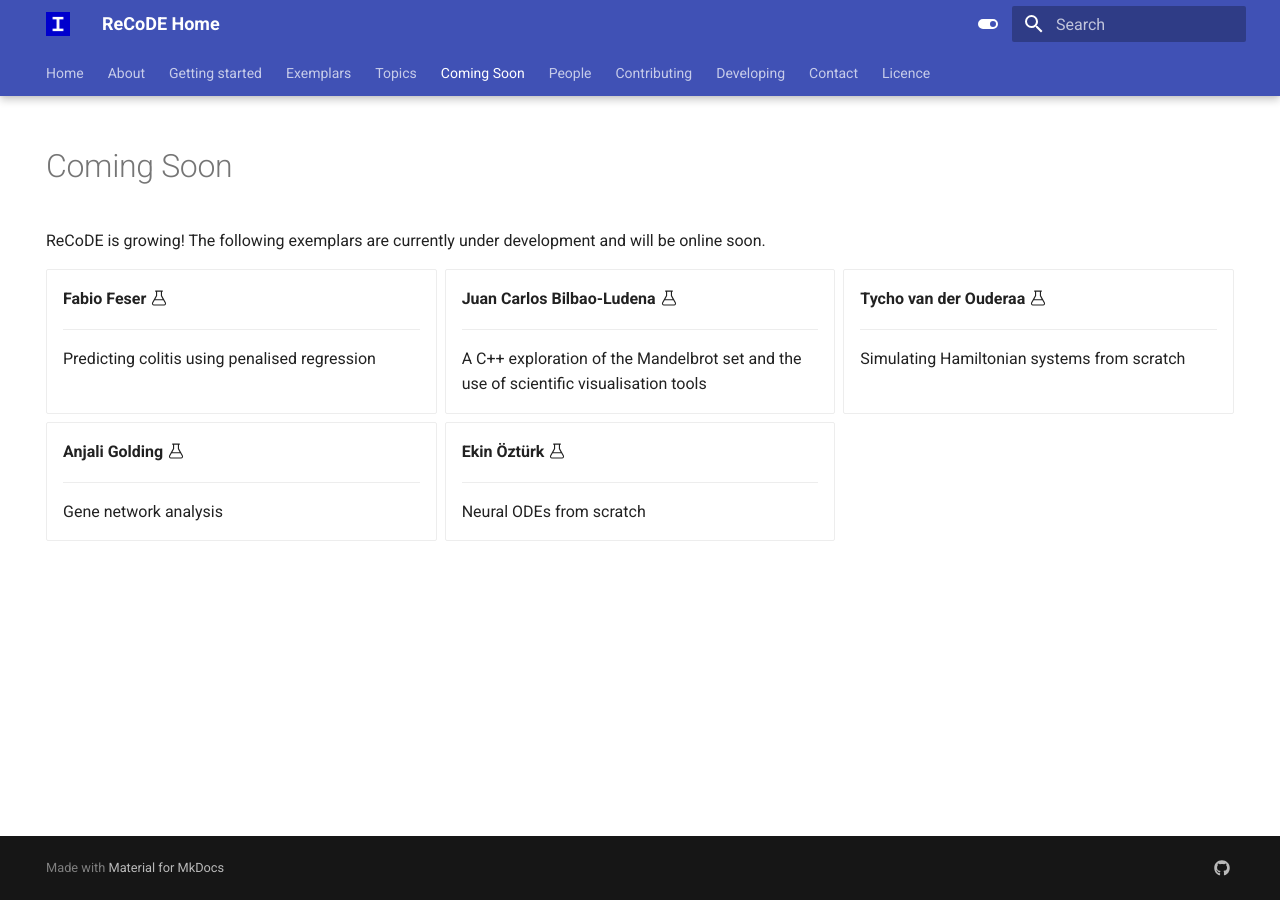
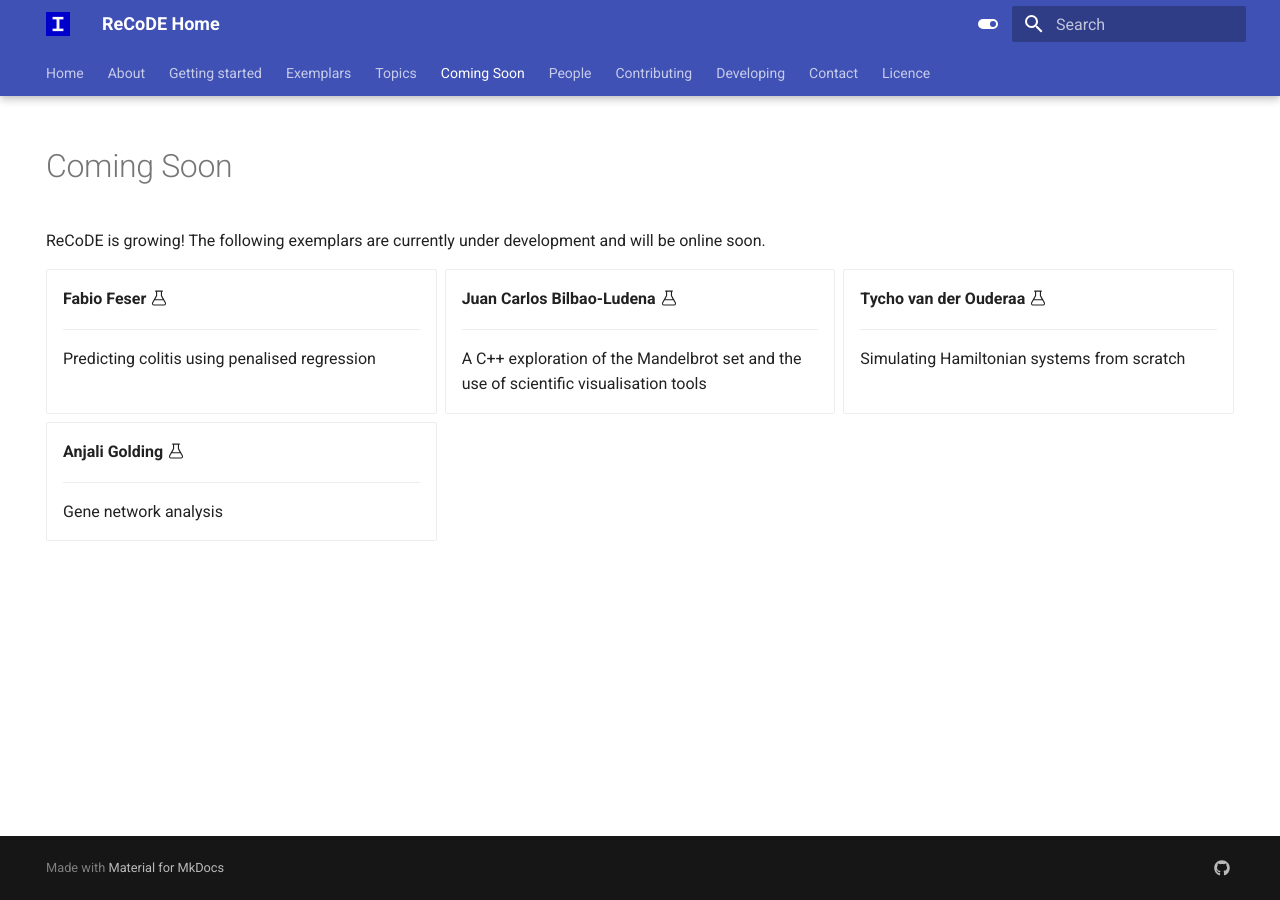
Before and after one commit to ImperialCollegeLondon/ReCoDE-home, an MkDocs documentation site: the page built from docs/coming-soon.md, in a window 1280 px wide. Built offline with MkDocs 1.6.1 and Material for MkDocs 9.7.7, drawn with Linux system fonts in a browser that asks for light colours.

Commit message:
feat: rm ekin in coming soon

```diff
--- a/docs/coming-soon.md
+++ b/docs/coming-soon.md
@@ -31,9 +31,4 @@ ReCoDE is growing! The following exemplars are currently under development and w
     ---
     Gene network analysis
 
--  __Ekin Öztürk__ :octicons-beaker-24:
-
-    ---
-    Neural ODEs from scratch
-
 </div>
```
